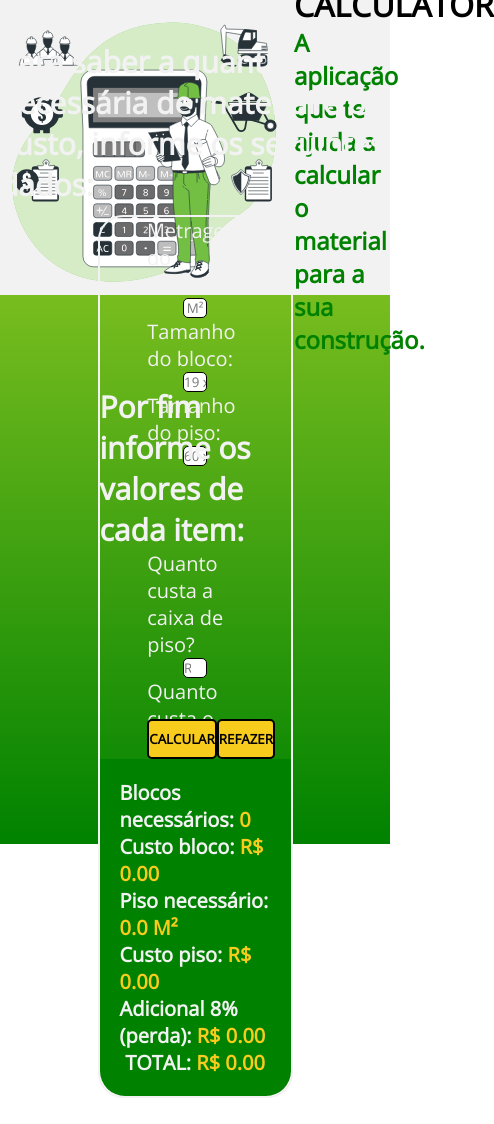
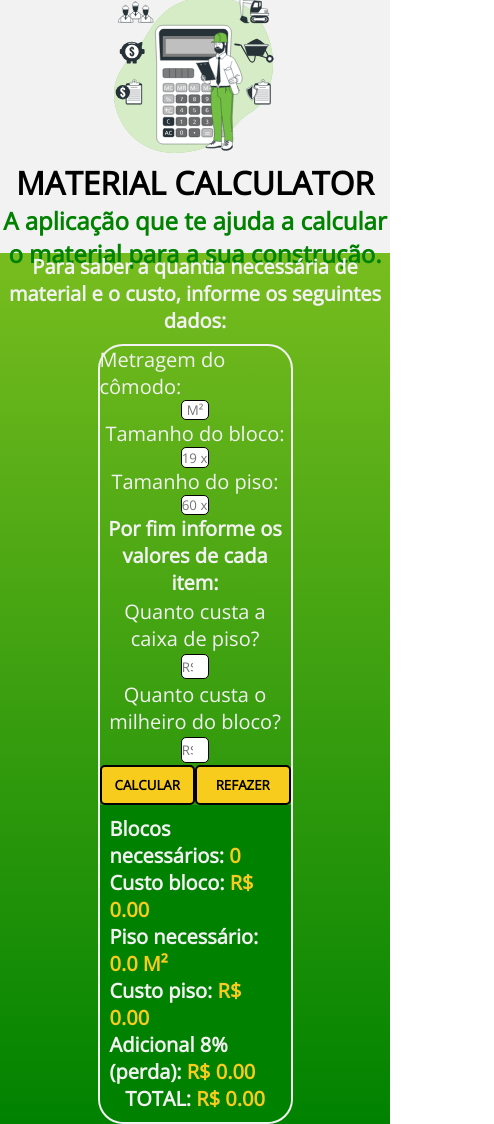
Before and after one commit to luiseduardot17/material-calculator, a React (Vite) app: page / in a window 390 px wide. Shown: the whole page, 494 px wide, since content can reach past the window. Before the commit the page ends 1098 px from the top, so only its background shows below. Built offline with nearby package versions, Linux system fonts and the light colour scheme.

Commit message:
style: add media screen para telas menores 💻

```diff
--- a/src/App.jsx
+++ b/src/App.jsx
@@ -1,4 +1,3 @@
-import './App.css'
 import Calculator from './components/Calculator/Calculator'
 import Header from './components/Header/Header'
 
--- a/src/components/Calculator/Calculator.module.css
+++ b/src/components/Calculator/Calculator.module.css
@@ -77,5 +77,84 @@
 }
 
 .cor {
-    color: #f8cc1c;
+  color: #f8cc1c;
 }
+
+@media screen and (max-width: 896px) {
+  .container {
+    width: 100%;
+    height: 80vh;
+    font-size: 15px;
+  }
+
+  .container h2 {
+    font-size: 20px;
+    text-align: center;
+  }
+
+  .dados {
+    height: 20vh;
+    width: 100%;
+  }
+
+  .custos {
+    width: 100%;
+    text-align: center;
+  }
+
+  form {
+    width: 90%;
+  }
+
+  .buttons {
+    width: 100%;
+  }
+
+  .resultados {
+    flex-direction: column;
+    align-items: center;
+    font-size: 20px;
+    padding: 10px;
+  }
+}
+
+@media screen and (max-width: 1366px) {
+  .container {
+    width: 100%;
+    height: 100%;
+    font-size: 15px;
+  }
+
+  .container h2 {
+    text-align: center;
+  }
+
+  .dados {
+    height: 20vh;
+    width: 100%;
+  }
+
+  .custos {
+    width: 100%;
+    text-align: center;
+  }
+
+  form {
+    width: 50%;
+    font-size: 20px;
+  }
+
+  input {
+    width: 15%;
+  }
+
+  .buttons {
+    width: 100%;
+  }
+
+  .resultados {
+    align-items: center;
+    font-size: 20px;
+    padding: 10px;
+  }
+}
--- a/src/components/Header/Header.module.css
+++ b/src/components/Header/Header.module.css
@@ -21,3 +21,34 @@
 .title h2 {
     color: #008200;
 }
+
+@media screen and (max-width: 896px) {
+
+    header {
+        height: 40vh;
+    }
+
+    .container {
+        flex-direction: column;
+        align-items: center;
+        text-align: center;
+    }
+
+    img {
+        height: 70%;
+    }
+
+    .title {
+        width: 100%;
+    }
+}
+
+@media screen and (max-width: 1366px) {
+    header{
+        height: 30vh;
+    }
+
+    .container {
+        height: 30vh;
+    }
+}
```
